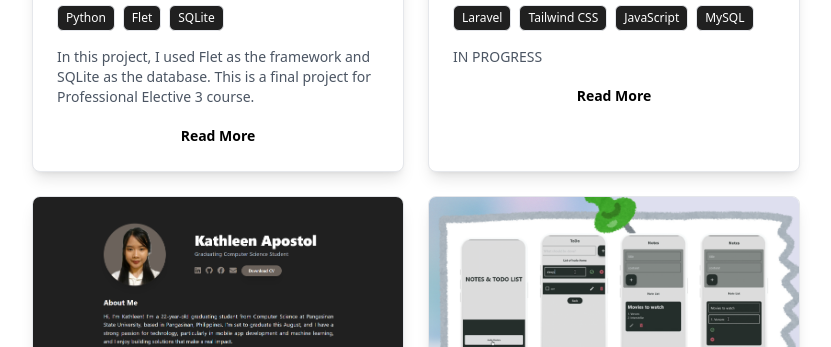
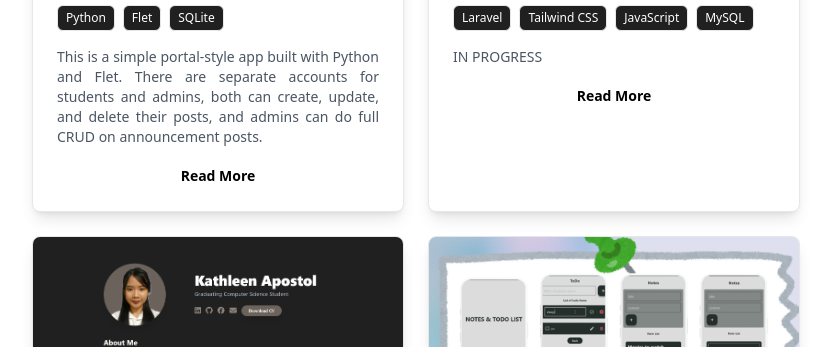
Before and after one commit to kqtqh1/Personal-Portfolio, a plain HTML site: page index.html in a window 1280 px wide. Shown: the part 2604-2951 px from the top of the page, without its empty margins (224-1055 px from the left). Drawn offline with nearby package versions, Linux system fonts and the light colour scheme; a web font is replaced by a local one.

Commit message:
Update index.html

```diff
--- a/index.html
+++ b/index.html
@@ -8,7 +8,6 @@
       rel="stylesheet"
       href="https://cdnjs.cloudflare.com/ajax/libs/font-awesome/6.5.1/css/all.min.css"
     />
-    <!-- Example: Importing "Poppins" from Google Fonts -->
     <link
       href="https://fonts.googleapis.com/css2?family=Baloo+Tamma+2:wght@400..800&family=Mulish:ital,wght@0,200..1000;1,200..1000&family=Paytone+One&display=swap"
       rel="stylesheet"
@@ -264,7 +263,7 @@
               <h4
                 class="text-sm md:text-md lg:text-lg font-semibold text-gray-800 mb-1 dark:text-white"
               >
-                State University
+                Pangasinan State University - Lingayen Campus
               </h4>
               <p class="text-sm md:text-md text-gray-600 dark:text-gray-400">
                 Bachelor of Science in Computer Science
@@ -304,7 +303,7 @@
             <div
               class="text-xs md:text-sm text-gray-500 font-medium dark:text-gray-400"
             >
-              February 2025 - May 2025
+              June 2019 - June 2021
             </div>
           </div>
         </div>
@@ -503,11 +502,12 @@
                 <span>SQLite</span>
               </div>
               <p
-                class="text-xs lg:text-sm text-gray-600 leading-relaxed my-4 dark:text-gray-300"
+                class="text-xs lg:text-sm text-gray-600 text-justify leading-relaxed my-4 dark:text-gray-300"
               >
-                In this project, I used Flet as the framework and SQLite as the
-                database. This is a final project for Professional Elective 3
-                course.
+                This is a simple portal-style app built with Python and Flet.
+                There are separate accounts for students and admins, both can
+                create, update, and delete their posts, and admins can do full CRUD on
+                announcement posts.
               </p>
               <div class="flex justify-center">
                 <a
```
